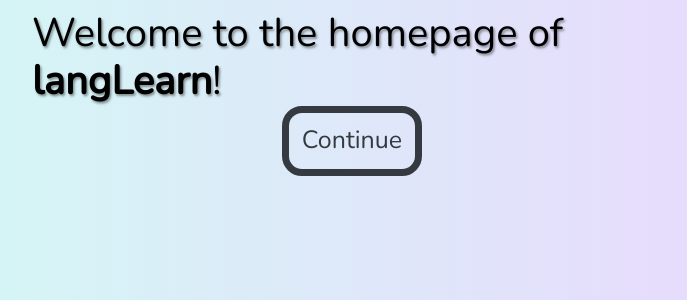
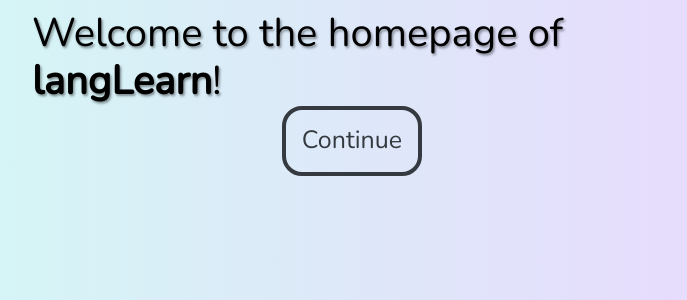
Before and after one commit to StrahinjaLukic03/lingfinity, a PHP site: page / in a window 1280 px wide. Shown: the part 339-639 px from the top of the page, without its empty margins (288-975 px from the left). Run offline with PHP 8.4, Linux system fonts and the light colour scheme; some libraries are stand-ins or nearby versions.

Commit message:
made button less thick

```diff
--- a/style.css
+++ b/style.css
@@ -115,7 +115,7 @@ h1 {
     height: 70px;
     width: 140px;
     border-radius: 20px;
-    border-width: 7px;
+    border-width: 4px;
 }
 
 /*Switch*/
```
